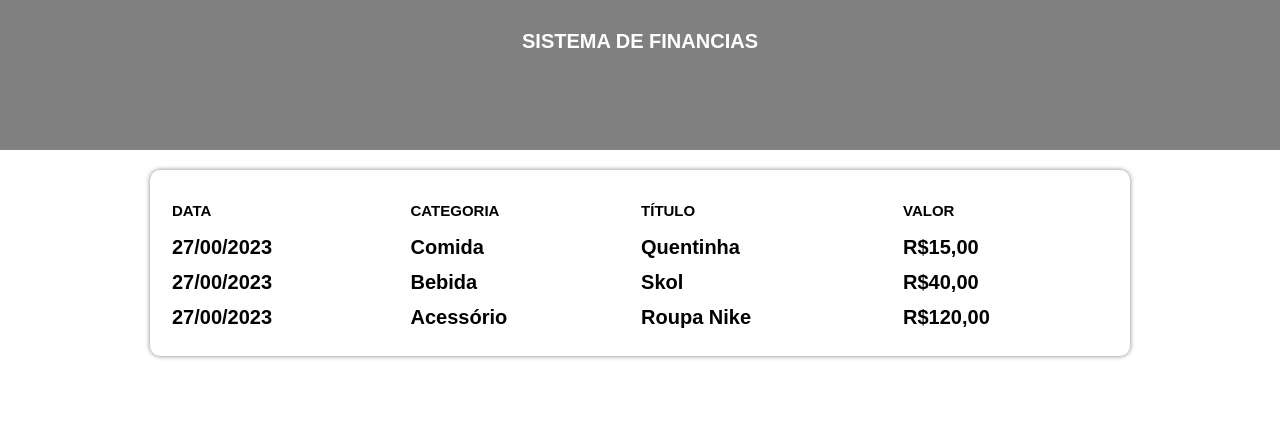
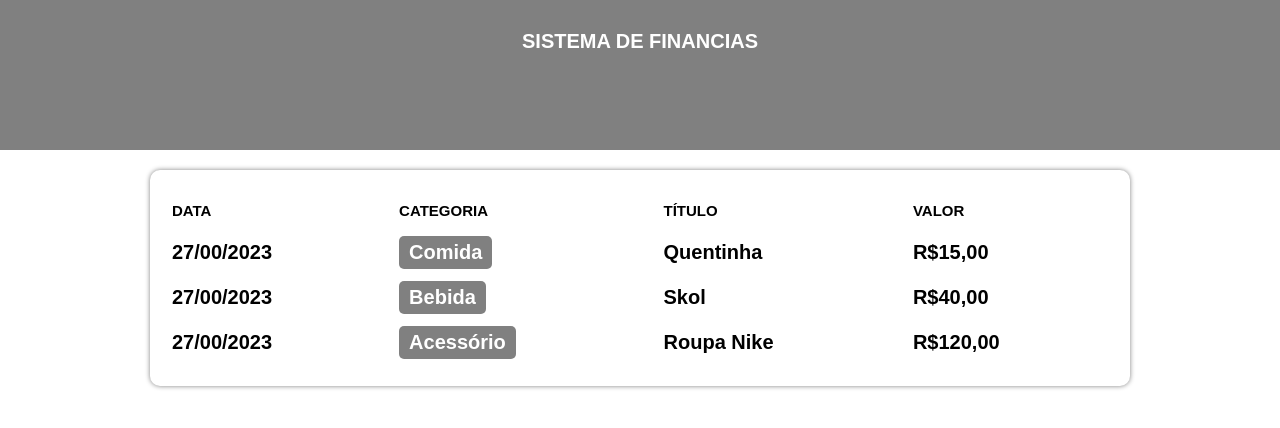
Before and after one commit to GuilhermeDevv/sistema_financeiro, a React (Vite) app in the folder sistema financeiro/: page / in a window 1280 px wide. Shown: the top 428 px of the page. Built offline with nearby package versions, Linux system fonts and the light colour scheme.

Commit message:
colocando o estilo nas categorias

```diff
--- a/sistema financeiro/src/components/ItemDaTabela/ItemDaTabela.tsx
+++ b/sistema financeiro/src/components/ItemDaTabela/ItemDaTabela.tsx
@@ -1,5 +1,5 @@
 import React from 'react';
-import { LinhaDaTabela, ColunaDaTabela } from './styles';
+import { LinhaDaTabela, ColunaDaTabela, StylesCategoria } from './styles';
 import { formatarData } from '../../utils/formatarData/formatarData';
 import { Item } from '../../types/Items';
 
@@ -13,18 +13,11 @@ export function ItemDaTabela({
   return (
     <LinhaDaTabela>
       <ColunaDaTabela>{formatarData(data)}</ColunaDaTabela>
-      <ColunaDaTabela>{categoria}</ColunaDaTabela>
+      <ColunaDaTabela>
+        <StylesCategoria>{categoria}</StylesCategoria>
+      </ColunaDaTabela>
       <ColunaDaTabela>{titulo}</ColunaDaTabela>
       <ColunaDaTabela>R${valor}</ColunaDaTabela>
     </LinhaDaTabela>
   );
 }
-/*
-  <td>
-              {JSON.stringify(
-                `${item.data.getDate()}/${item.data.getFullYear()}`,
-              ).split('"')}
-            </td>
-            <td>{item.categoria}</td>
-            <td>{item.titulo}</td>
-            <td>{item.valor}</td> */
```
